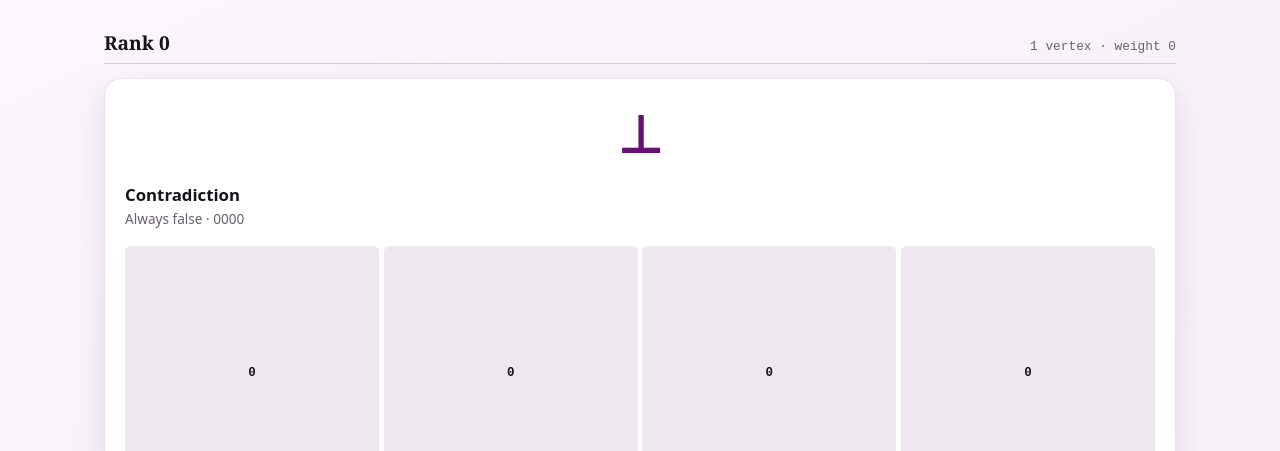
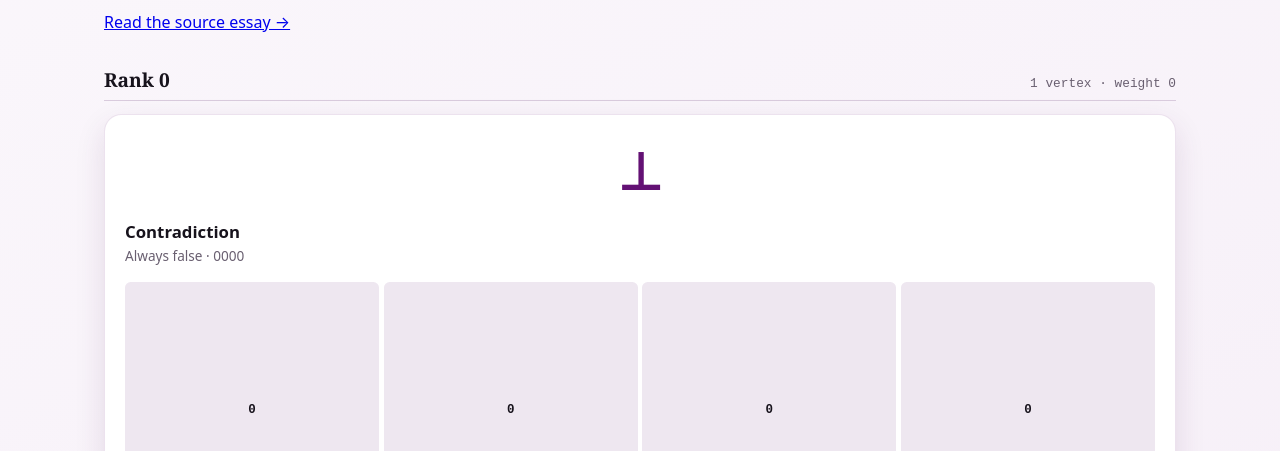
Before and after one commit to standardgalactic/logical-connectives, a plain HTML site: page docs/index.html in a window 1280 px wide. Shown: the part 349-800 px from the top of the page. Drawn offline with Linux system fonts and the light colour scheme.

Commit message:
Link the interactive guide to the essay

```diff
--- a/docs/index.html
+++ b/docs/index.html
@@ -22,6 +22,7 @@
       <p class="kicker">The Geometry of Expressibility</p>
       <h2 id="intro-title">Sixteen ways for two bits to become one.</h2>
       <p>Every four-bit truth table is a vertex of the Boolean tesseract Q₄. Explore its 1–4–6–4–1 rank structure, then open a vertex to inspect or operate its connective.</p>
+      <a class="essay-link" href="../essay/geometry-of-expressibility.tex">Read the source essay →</a>
     </section>
 
     <section class="catalog" aria-label="Connective index"></section>
```
